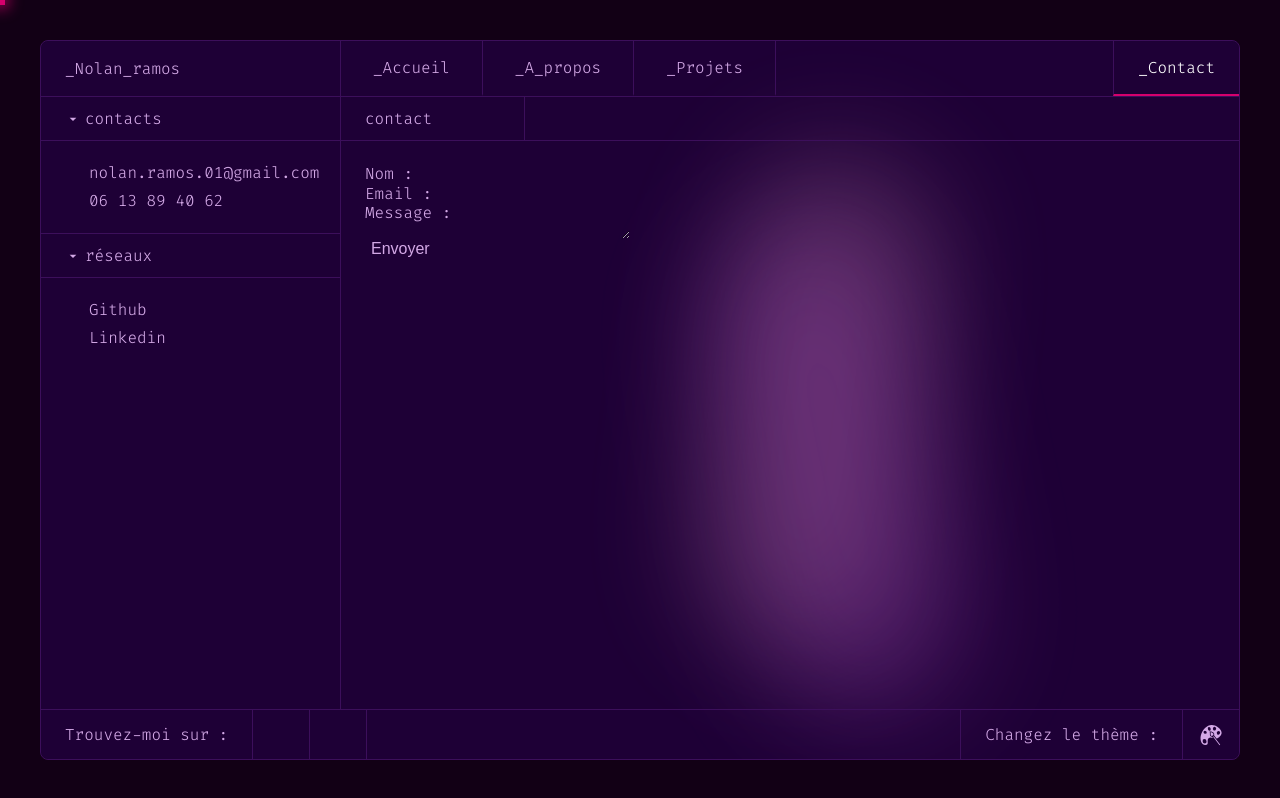
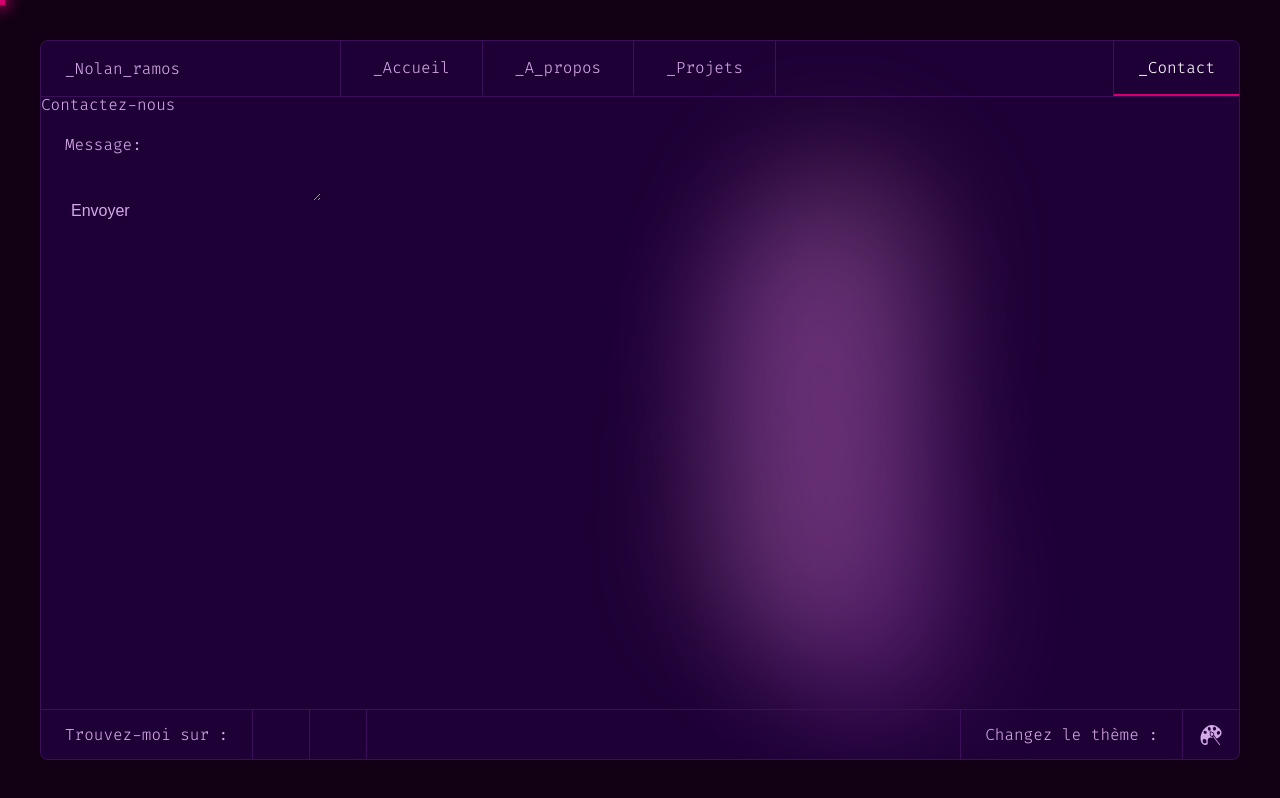
Before and after one commit to Nolan-ramos/portfolio_nolan_v2, a React (Create React App) app: page /contact in a window 1280 px wide. Built offline with nearby package versions, Linux system fonts and the light colour scheme.

Commit message:
test form netlify

```diff
--- a/src/pages/Contact.js
+++ b/src/pages/Contact.js
@@ -1,111 +1,59 @@
 import React, { useState } from 'react';
-import ContactBar from '../components/contact/ContactBar';
-import ContactTitle from '../components/contact/ContactTitle';
 
 const Contact = () => {
-    const [isContactOpen, setIsContactOpen] = useState(true);
-    const [isReseauxOpen, setIsReseauxOpen] = useState(true);
-    const [formData, setFormData] = useState({ name: '', email: '', message: '' });
-    const [isSubmitting, setIsSubmitting] = useState(false);
-    const [alertMessage, setAlertMessage] = useState('');
+    const [message, setMessage] = useState('');
 
-    const toggleContact = () => {
-        setIsContactOpen(!isContactOpen);
+    const handleChange = (event) => {
+        setMessage(event.target.value);
     };
 
-    const toggleReseaux = () => {
-        setIsReseauxOpen(!isReseauxOpen);
-    };
+    const handleSubmit = (event) => {
+        event.preventDefault();
 
-    const handleChange = (e) => {
-        const { name, value } = e.target;
-        setFormData({
-            ...formData,
-            [name]: value,
-        });
-    };
+        const form = event.target;
+        const formData = new FormData(form);
 
-    const handleSubmit = async (e) => {
-        e.preventDefault();
-        setIsSubmitting(true);
-        setAlertMessage('');
-
-        try {
-            const response = await fetch('/', {
-                method: 'POST',
-                headers: {
-                    'Content-Type': 'application/x-www-form-urlencoded',
-                },
+        // Utilisation de fetch pour envoyer les données sans rediriger
+        fetch("/", {
+            method: "POST",
+            headers: { "Content-Type": "application/x-www-form-urlencoded" },
             body: new URLSearchParams(formData).toString(),
-            });
-
-            if (response.ok) {
-                setAlertMessage('Merci, votre message a bien été envoyé.');
-                setFormData({ name: '', email: '', message: '' });
-            } else {
-                setAlertMessage('Une erreur est survenue, veuillez réessayer.');
-            }
-        } catch (error) {
-            setAlertMessage('Une erreur est survenue, veuillez réessayer.');
-        } finally {
-            setIsSubmitting(false);
-        }
+        })
+            .then(() => alert("Merci pour votre soumission"))
+            .catch((error) => alert(error));
     };
 
     return (
         <div className="contact">
-            <div className='contact__title__mob'>_contact</div>
-            <ContactBar
-                isContactOpen={isContactOpen}
-                isReseauxOpen={isReseauxOpen}
-                toggleContact={toggleContact}
-                toggleReseaux={toggleReseaux}
-            />
-            <div className='contact__container'>
-                <ContactTitle />
-                <div className='contact__container__form'>
-                    {/* Formulaire de contact */}
-                    <form name="contact" method="POST" data-netlify="true" onSubmit={handleSubmit}>
+            <div className="contact__title__mob">_contact</div>
+            <div className="contact__container">
+                <h2>Contactez-nous</h2>
+                <form
+                    name="contact"
+                    method="POST"
+                    data-netlify="true"
+                    onSubmit={handleSubmit}
+                    className="contact__container__form"
+                >
+                    {/* Input caché pour Netlify */}
                     <input type="hidden" name="form-name" value="contact" />
+
                     <div>
-                            <label htmlFor="name">Nom :</label>
-                            <input
-                                type="text"
-                                id="name"
-                                name="name"
-                                value={formData.name}
-                                onChange={handleChange}
-                                required
-                            />
-                        </div>
-                        <div>
-                            <label htmlFor="email">Email :</label>
-                            <input
-                                type="email"
-                                id="email"
-                                name="email"
-                                value={formData.email}
-                                onChange={handleChange}
-                                required
-                            />
-                        </div>
-                        <div>
-                            <label htmlFor="message">Message :</label>
+                        <label htmlFor="message">Message:</label>
                         <textarea
                             id="message"
                             name="message"
-                                value={formData.message}
+                            value={message}
                             onChange={handleChange}
+                            rows="4"
                             required
-                            />
+                        ></textarea>
                     </div>
-                        <button type="submit" disabled={isSubmitting}>
-                            {isSubmitting ? 'Envoi...' : 'Envoyer'}
-                        </button>
+
+                    <div>
+                        <button type="submit">Envoyer</button>
+                    </div>
                 </form>
-                    {/* Message de confirmation */}
-                    {alertMessage && <p>{alertMessage}</p>}
-                </div>
             </div>
         </div>
     );
```
Lines whose indentation alone changed are shown as unchanged.
